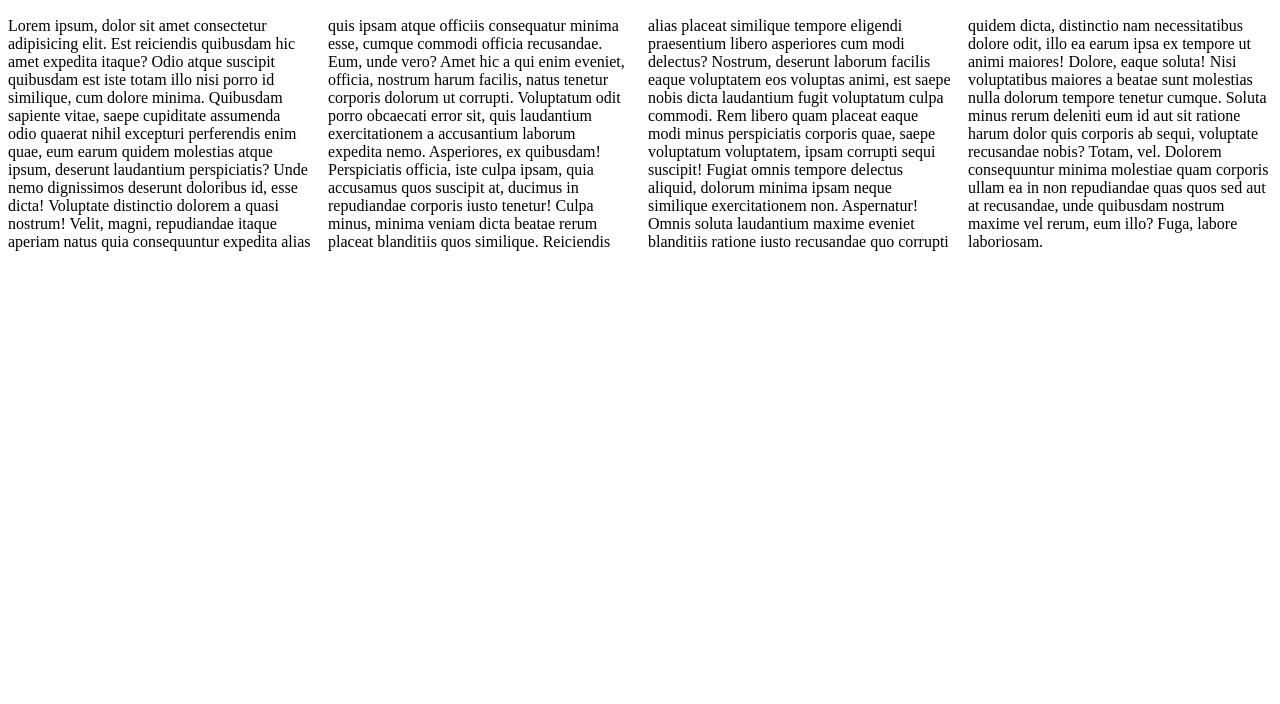
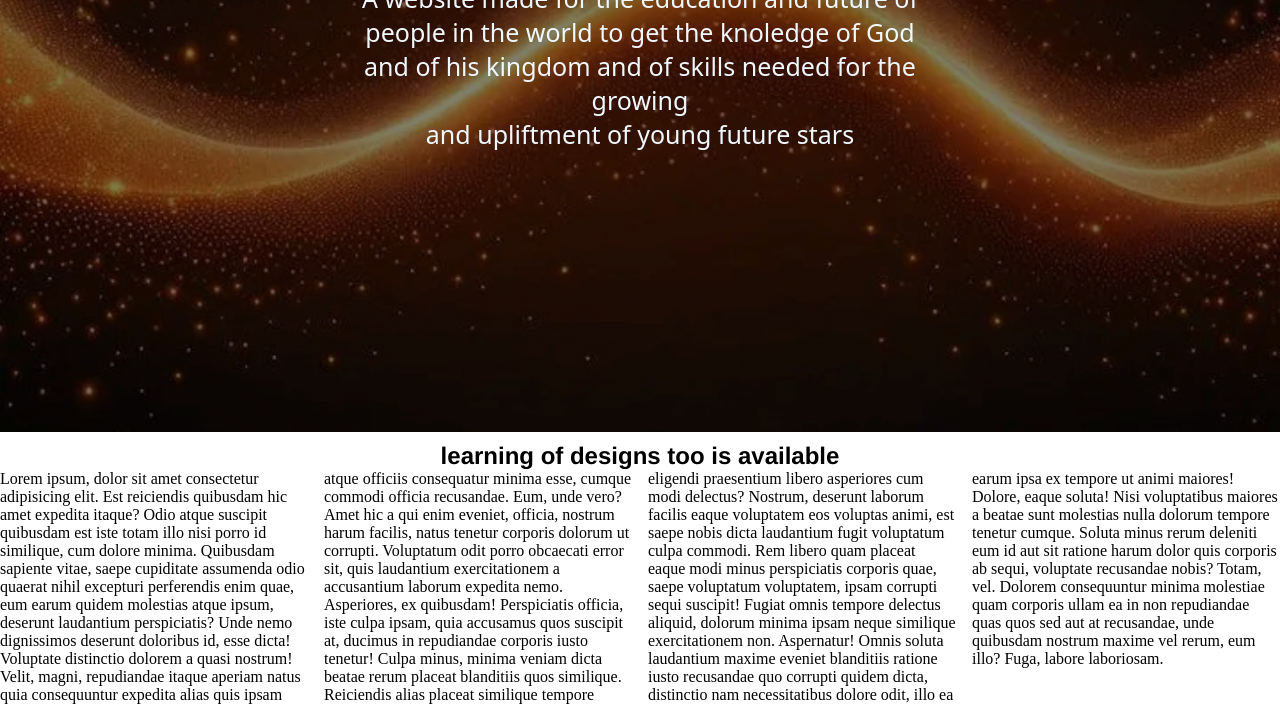
Before and after one commit to Godstime-web910/Sammy.com, a plain HTML site: page index.html in a window 1280 px wide. Shown: the part 368-1072 px from the top of the page. Before the commit the page ends 800 px from the top, so only its background shows below. Drawn offline with Linux system fonts and the light colour scheme.

Commit message:
Add files via upload

```diff
--- a/index.html
+++ b/index.html
@@ -4,7 +4,7 @@
     <meta charset="UTF-8" />
     <meta name="viewport" content="width=device-width, initial-scale=1.0" />
     <title>Document</title>
-    <link rel="stylesheet" href="sammy.css" />
+    <link rel="stylesheet" href="style.css" />
   </head>
   <body>
     <header>
```
